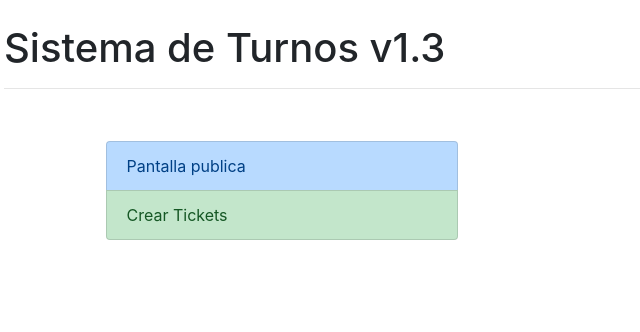
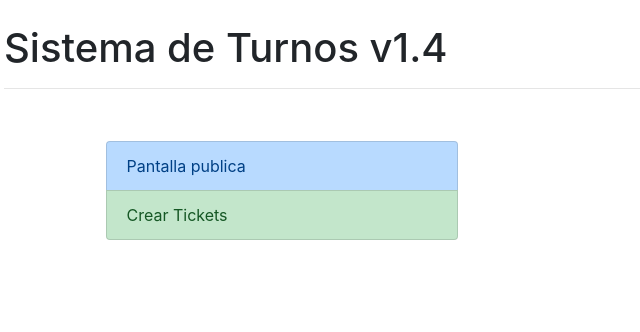
Before and after one commit to DAOBLUR/SistemaGestionDeColasPorTurnos, a website: page public/index.html in a window 1280 px wide. Shown: the full height of the page, 81-721 px from the left. Drawn offline with nearby package versions, Linux system fonts and the light colour scheme.

Commit message:
Exposition

```diff
--- a/public/index.html
+++ b/public/index.html
@@ -13,7 +13,7 @@
 </head>
 
 <body class="container mt-4">
-    <h1>Sistema de Turnos v1.3</h1>
+    <h1>Sistema de Turnos v1.4</h1>
     <hr>
 
     <div class="container">
```
